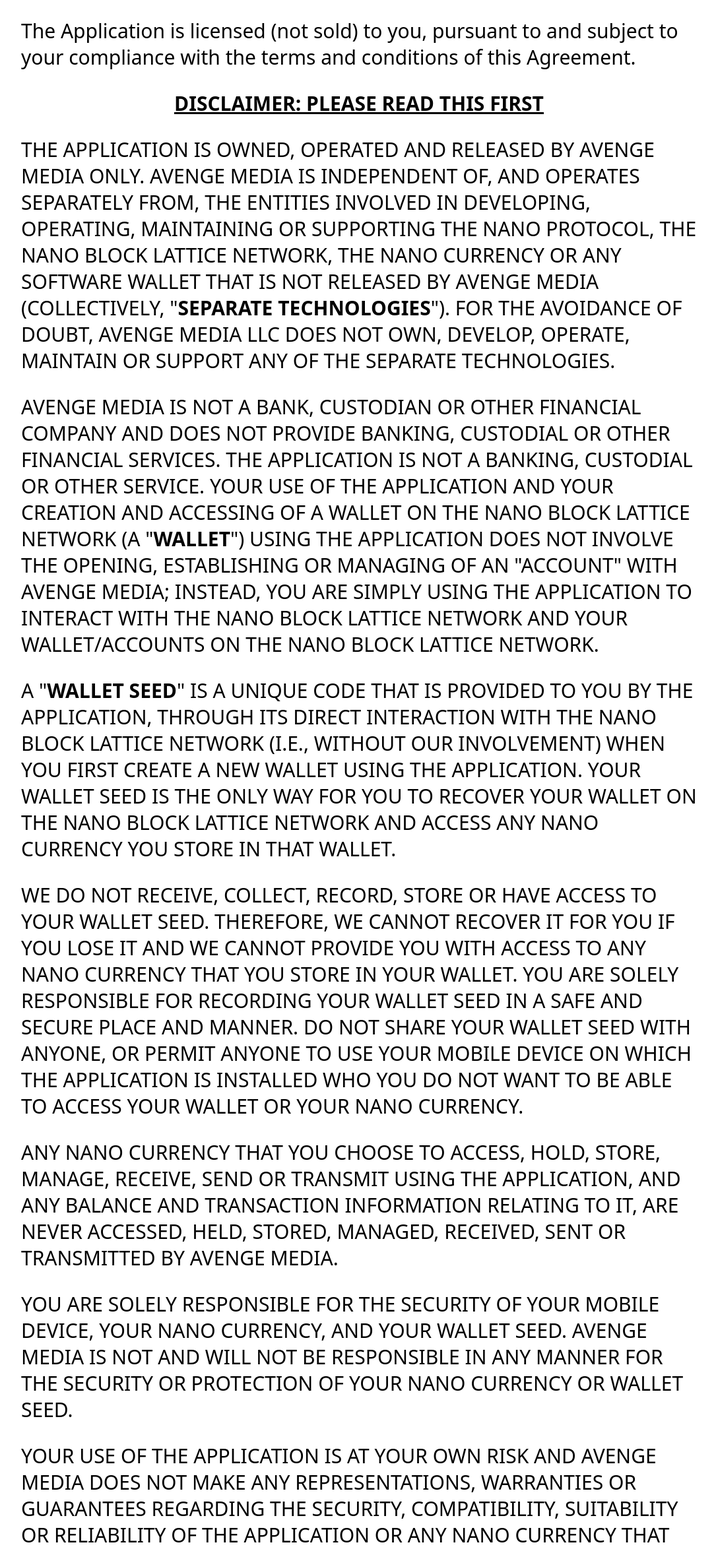
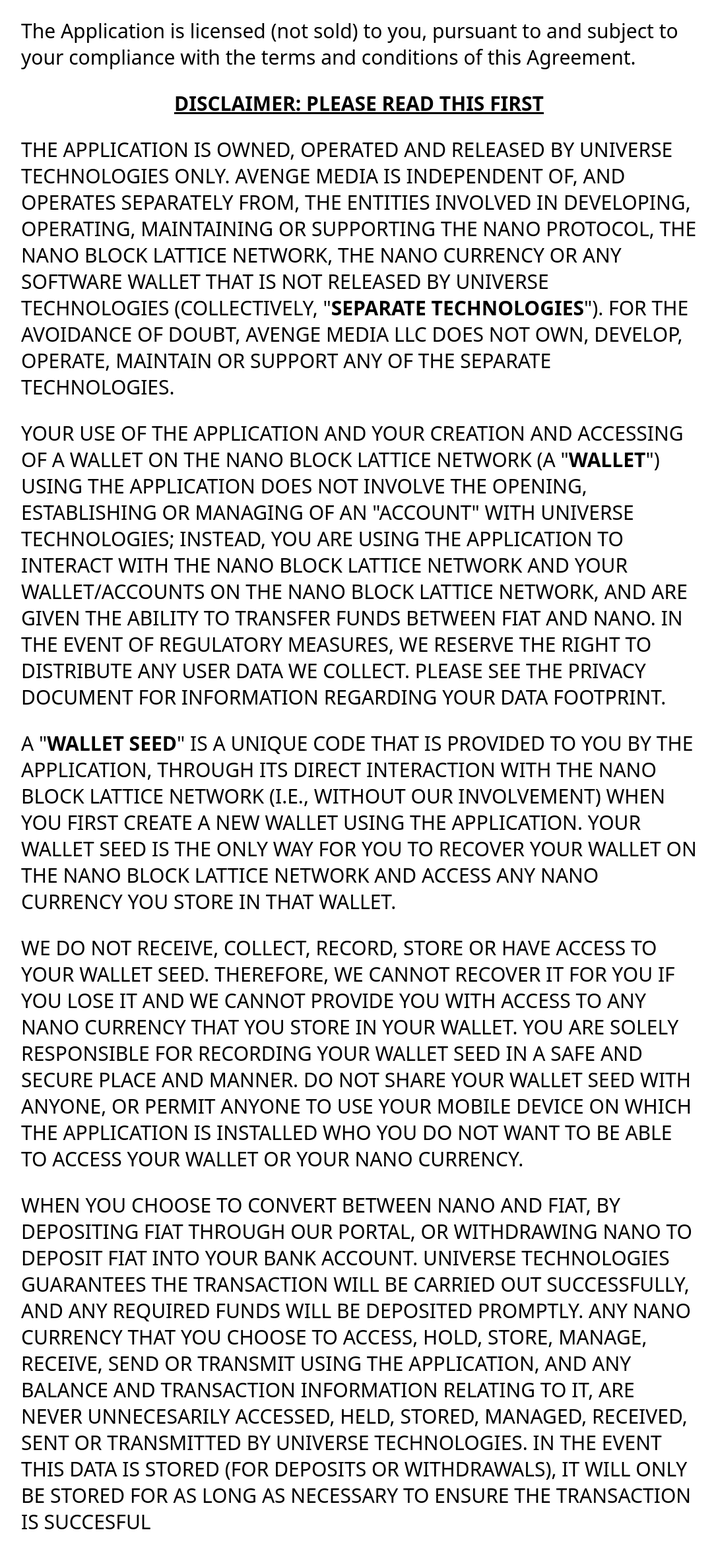
Before and after one commit to Veloc1tyE/eula.github.io, a plain HTML site: page index.html in a window 1280 px wide. Shown: the part 391-2745 px from the top of the page at 66% size, without its empty margins (96-1181 px from the left). Drawn offline with Linux system fonts and the light colour scheme.

Commit message:
Update index.html

```diff
--- a/index.html
+++ b/index.html
@@ -4,7 +4,7 @@
 
 
   <title>Natrium Mobile Application End User License Agreement</title>
-  <meta name="Avenge Media LLC" content="EULA">
+  <meta name="Universe Technologies PTY LTD" content="EULA">
 
 <style type="text/css">
 
@@ -25,11 +25,11 @@ body {
 
 <p align="center">
     <strong>
-       Natrium Mobile Application End User License Agreement
+       Raeflo Mobile Application End User License Agreement
     </strong>
 </p>
 <p>
-This Natrium Mobile Application End User License Agreement ("<strong>Agreement</strong>") is a binding agreement between you ("<strong>End User</strong>," "<strong>you</strong>" or "<strong>your</strong>") and <strong>Avenge Media LLC </strong>("<strong>Avenge Media</strong>",<strong> </strong>" <strong>we</strong>", <strong>"our</strong>" or "<strong>us</strong>").
+This Raeflo Mobile Application End User License Agreement ("<strong>Agreement</strong>") is a binding agreement between you ("<strong>End User</strong>," "<strong>you</strong>" or "<strong>your</strong>") and <strong>Avenge Media LLC </strong>("<strong>Avenge Media</strong>",<strong> </strong>" <strong>we</strong>", <strong>"our</strong>" or "<strong>us</strong>").
     This Agreement governs your use on your mobile device of the compiled,
     executable <strong>Natrium </strong>mobile application released by
 us, and all related documentation (collectively, the "    <strong>Application</strong>").
@@ -44,25 +44,25 @@ us, and all related documentation (collectively, the "    <strong>Application</s
     <strong><u>DISCLAIMER: PLEASE READ THIS FIRST</u></strong>
 </p>
 <p>
-    THE APPLICATION IS OWNED, OPERATED AND RELEASED BY AVENGE MEDIA
+    THE APPLICATION IS OWNED, OPERATED AND RELEASED BY UNIVERSE TECHNOLOGIES
     ONLY. AVENGE MEDIA IS INDEPENDENT OF, AND OPERATES SEPARATELY FROM,
     THE ENTITIES INVOLVED IN DEVELOPING, OPERATING, MAINTAINING OR SUPPORTING
     THE NANO PROTOCOL, THE NANO BLOCK LATTICE NETWORK, THE NANO CURRENCY OR ANY
-    SOFTWARE WALLET THAT IS NOT RELEASED BY AVENGE MEDIA (COLLECTIVELY,
+    SOFTWARE WALLET THAT IS NOT RELEASED BY UNIVERSE TECHNOLOGIES (COLLECTIVELY,
     "<strong>SEPARATE TECHNOLOGIES</strong>"). FOR THE AVOIDANCE OF DOUBT, AVENGE
     MEDIA LLC DOES NOT OWN, DEVELOP, OPERATE, MAINTAIN OR SUPPORT ANY OF
     THE SEPARATE TECHNOLOGIES.
 </p>
 <p>
-    AVENGE MEDIA IS NOT A BANK, CUSTODIAN OR OTHER FINANCIAL COMPANY AND
-    DOES NOT PROVIDE BANKING, CUSTODIAL OR OTHER FINANCIAL SERVICES. THE
-    APPLICATION IS NOT A BANKING, CUSTODIAL OR OTHER SERVICE. YOUR USE OF THE
+    YOUR USE OF THE
     APPLICATION AND YOUR CREATION AND ACCESSING OF A WALLET ON THE NANO BLOCK
     LATTICE NETWORK (A "<strong>WALLET</strong>") USING THE APPLICATION DOES
-    NOT INVOLVE THE OPENING, ESTABLISHING OR MANAGING OF AN "ACCOUNT" WITH AVENGE
-    MEDIA; INSTEAD, YOU ARE SIMPLY USING THE APPLICATION TO INTERACT WITH THE NANO BLOCK LATTICE NETWORK AND YOUR WALLET/ACCOUNTS ON
-    THE NANO BLOCK LATTICE NETWORK.
-</p>
+    NOT INVOLVE THE OPENING, ESTABLISHING OR MANAGING OF AN "ACCOUNT" WITH UNIVERSE TECHNOLOGIES;
+    INSTEAD, YOU ARE USING THE APPLICATION TO INTERACT WITH THE NANO BLOCK LATTICE NETWORK AND YOUR WALLET/ACCOUNTS ON
+    THE NANO BLOCK LATTICE NETWORK, AND ARE GIVEN THE ABILITY TO TRANSFER FUNDS BETWEEN FIAT AND NANO.
+    IN THE EVENT OF REGULATORY MEASURES, WE RESERVE THE RIGHT TO DISTRIBUTE ANY USER DATA WE COLLECT.
+    PLEASE SEE THE PRIVACY DOCUMENT FOR INFORMATION REGARDING YOUR DATA FOOTPRINT.
+  </p>
 <p>
     A "<strong>WALLET SEED</strong>" IS A UNIQUE CODE THAT IS PROVIDED TO YOU
     BY THE APPLICATION, THROUGH ITS DIRECT INTERACTION WITH THE NANO BLOCK
@@ -81,28 +81,35 @@ us, and all related documentation (collectively, the "    <strong>Application</s
     INSTALLED WHO YOU DO NOT WANT TO BE ABLE TO ACCESS YOUR WALLET OR YOUR NANO
     CURRENCY.
 </p>
-<p>
+
+  <p>
+     WHEN YOU CHOOSE TO CONVERT BETWEEN NANO AND FIAT, BY DEPOSITING FIAT THROUGH OUR PORTAL, OR WITHDRAWING
+     NANO TO DEPOSIT FIAT INTO YOUR BANK ACCOUNT. UNIVERSE TECHNOLOGIES GUARANTEES THE TRANSACTION WILL BE CARRIED OUT
+    SUCCESSFULLY, AND ANY REQUIRED FUNDS WILL BE DEPOSITED PROMPTLY.
     ANY NANO CURRENCY THAT YOU CHOOSE TO ACCESS, HOLD, STORE, MANAGE, RECEIVE,
     SEND OR TRANSMIT USING THE APPLICATION, AND ANY BALANCE AND TRANSACTION
-    INFORMATION RELATING TO IT, ARE NEVER ACCESSED, HELD, STORED, MANAGED,
-    RECEIVED, SENT OR TRANSMITTED BY AVENGE MEDIA.
-</p>
+    INFORMATION RELATING TO IT, ARE NEVER UNNECESARILY ACCESSED, HELD, STORED, MANAGED,
+    RECEIVED, SENT OR TRANSMITTED BY UNIVERSE TECHNOLOGIES. IN THE EVENT THIS DATA IS STORED
+    (FOR DEPOSITS OR WITHDRAWALS), IT WILL ONLY BE STORED FOR AS LONG AS NECESSARY TO ENSURE THE TRANSACTION IS SUCCESFUL
+  </p>
 
 <p>
     YOU ARE SOLELY RESPONSIBLE FOR THE SECURITY OF YOUR MOBILE DEVICE, YOUR
-    NANO CURRENCY, AND YOUR WALLET SEED. AVENGE MEDIA IS NOT AND WILL
+    NANO CURRENCY, AND YOUR WALLET SEED. UNIVERSE TECHNOLOGIES IS NOT AND WILL
     NOT BE RESPONSIBLE IN ANY MANNER FOR THE SECURITY OR PROTECTION OF YOUR
     NANO CURRENCY OR WALLET SEED.
 </p>
 <p>
-    YOUR USE OF THE APPLICATION IS AT YOUR OWN RISK AND AVENGE MEDIA
+
+
+    YOUR USE OF THE APPLICATION IS AT YOUR OWN RISK AND UNIVERSE TECHNOLOGIES
     DOES NOT MAKE ANY REPRESENTATIONS, WARRANTIES OR GUARANTEES REGARDING THE
     SECURITY, COMPATIBILITY, SUITABILITY OR RELIABILITY OF THE APPLICATION OR
     ANY NANO CURRENCY THAT YOU ACCESS, HOLD, STORE, MANAGE, RECEIVE, SEND OR
     TRANSMIT USING THE APPLICATION.
 </p>
 <p>
-    <strong>Effective Date: January 31st, 2019</strong>
+    <strong>Effective Date: May 16th, 2020</strong>
 </p>
 
 
```
